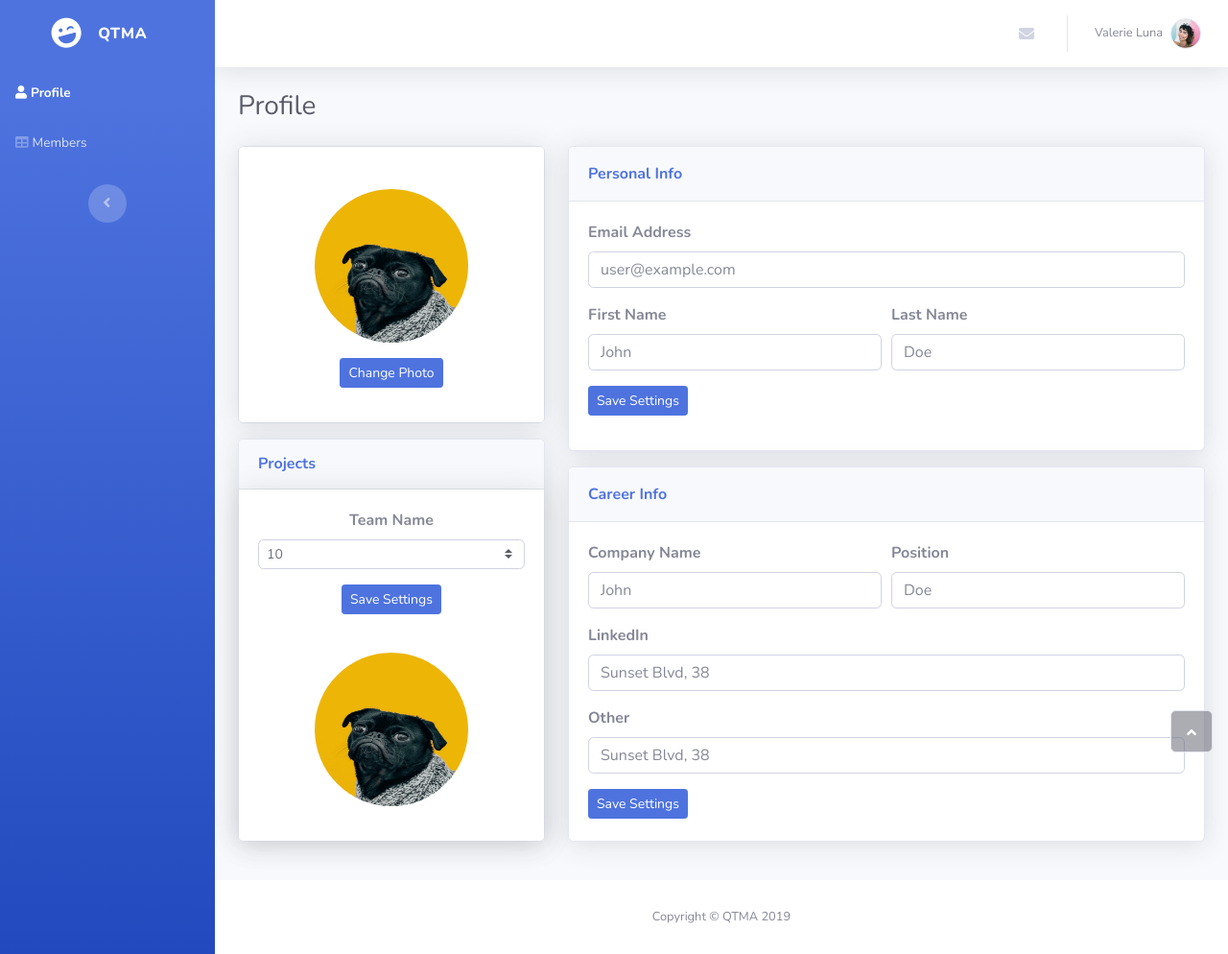
After one commit to Ekimerton/QTMA, a Flask app: template webapp/templates/profile.html in a window 1280 px wide. The commit adds this page. Shown: the whole page at 96% size. Run offline with Flask 2, Linux system fonts and the light colour scheme; the template is opened without the code that fills it, so the values that code supplies are empty; some libraries are stand-ins or nearby versions.

Commit message:
Got login management working, starting on profiles

```diff
--- /dev/null
+++ b/db_create.py
@@ -0,0 +1,4 @@
+from webapp import db
+from webapp.models import User, Team
+
+db.create_all()
--- a/webapp/models.py
+++ b/webapp/models.py
@@ -25,4 +25,5 @@ class User(db.Model, UserMixin):
 
 class Team(db.Model):
     id = db.Column(db.Integer, primary_key = True)
+    name = db.Column(db.String(20), nullable=False)
     image_file = db.Column(db.String(20), nullable=False, default='default.jpg')
--- a/webapp/templates/login.html
+++ b/webapp/templates/login.html
@@ -49,8 +49,8 @@
 														{{ form.submit(class="btn btn-primary btn-block text-white btn-user") }}
 														<hr>
 																</form>
-																<div class="text-center"><a class="small" href="login.html">Forgot your password? Reset it here!</a></div>
-																<div class="text-center"><a class="small" href="login.html">Dont have an account? Register here!</a></div>
+																<div class="text-center"><a class="small" href="{{url_for('main.register')}}">Forgot your password? Reset it here!</a></div>
+																<div class="text-center"><a class="small" href="{{url_for('main.register')}}">Dont have an account? Register here!</a></div>
 												</div>
 										</div>
 								</div>
--- /dev/null
+++ b/webapp/templates/profile.html
@@ -0,0 +1,223 @@
+<!DOCTYPE html>
+<html>
+
+<head>
+    <meta charset="utf-8">
+    <meta name="viewport" content="width=device-width, initial-scale=1.0, shrink-to-fit=no">
+    <title>Profile - Brand</title>
+    <link rel="stylesheet" href="assets/bootstrap/css/bootstrap.min.css">
+    <link rel="stylesheet" href="https://fonts.googleapis.com/css?family=Nunito:200,200i,300,300i,400,400i,600,600i,700,700i,800,800i,900,900i">
+    <link rel="stylesheet" href="https://use.fontawesome.com/releases/v5.7.1/css/all.css">
+</head>
+
+<body id="page-top">
+    <div id="wrapper">
+        <nav class="navbar navbar-dark align-items-start sidebar sidebar-dark accordion bg-gradient-primary p-0">
+            <div class="container-fluid d-flex flex-column p-0">
+                <a class="navbar-brand d-flex justify-content-center align-items-center sidebar-brand m-0" href="#">
+                    <div class="sidebar-brand-icon rotate-n-15"><i class="fas fa-laugh-wink"></i></div>
+                    <div class="sidebar-brand-text mx-3"><span>QTMA</span></div>
+                </a>
+                <hr class="sidebar-divider my-0">
+                <ul class="nav navbar-nav text-light" id="accordionSidebar">
+                    <li class="nav-item" role="presentation"></li>
+                    <li class="nav-item" role="presentation"><a class="nav-link active" href="profile.html"><i class="fas fa-user"></i><span>Profile</span></a></li>
+                    <li class="nav-item" role="presentation"><a class="nav-link" href="table.html"><i class="fas fa-table"></i><span>Members</span></a></li>
+                </ul>
+                <div class="text-center d-none d-md-inline"><button class="btn rounded-circle border-0" id="sidebarToggle" type="button"></button></div>
+            </div>
+        </nav>
+        <div class="d-flex flex-column" id="content-wrapper">
+            <div id="content">
+                <nav class="navbar navbar-light navbar-expand bg-white shadow mb-4 topbar static-top">
+                    <div class="container-fluid"><button class="btn btn-link d-md-none rounded-circle mr-3" id="sidebarToggleTop" type="button"><i class="fas fa-bars"></i></button>
+                        <form class="form-inline d-none d-sm-inline-block mr-auto ml-md-3 my-2 my-md-0 mw-100 navbar-search">
+                            <div class="input-group">
+                                <div class="input-group-append"></div>
+                            </div>
+                        </form>
+                        <ul class="nav navbar-nav flex-nowrap ml-auto">
+                            <li class="nav-item dropdown d-sm-none no-arrow"><a class="dropdown-toggle nav-link" data-toggle="dropdown" aria-expanded="false" href="#"><i class="fas fa-search"></i></a>
+                                <div class="dropdown-menu dropdown-menu-right p-3 animated--grow-in" role="menu" aria-labelledby="searchDropdown">
+                                    <form class="form-inline mr-auto navbar-search w-100">
+                                        <div class="input-group"><input class="bg-light form-control border-0 small" type="text" placeholder="Search for ...">
+                                            <div class="input-group-append"><button class="btn btn-primary py-0" type="button"><i class="fas fa-search"></i></button></div>
+                                        </div>
+                                    </form>
+                                </div>
+                            </li>
+                            <li class="nav-item dropdown no-arrow mx-1" role="presentation"></li>
+                            <li class="nav-item dropdown no-arrow mx-1" role="presentation">
+                                <div class="nav-item dropdown no-arrow"><a class="dropdown-toggle nav-link" data-toggle="dropdown" aria-expanded="false" href="#"><i class="fas fa-envelope fa-fw"></i></a>
+                                    <div class="dropdown-menu dropdown-menu-right dropdown-list dropdown-menu-right animated--grow-in"
+                                        role="menu">
+                                        <h6 class="dropdown-header">alerts center</h6>
+                                        <a class="d-flex align-items-center dropdown-item" href="#">
+                                            <div class="dropdown-list-image mr-3"><img class="rounded-circle" src="assets/img/avatars/avatar4.jpeg">
+                                                <div class="bg-success status-indicator"></div>
+                                            </div>
+                                            <div class="font-weight-bold">
+                                                <div class="text-truncate"><span>Hi there! I am wondering if you can help me with a problem I've been having.</span></div>
+                                                <p class="small text-gray-500 mb-0">Emily Fowler - 58m</p>
+                                            </div>
+                                        </a>
+                                        <a class="d-flex align-items-center dropdown-item" href="#">
+                                            <div class="dropdown-list-image mr-3"><img class="rounded-circle" src="assets/img/avatars/avatar2.jpeg">
+                                                <div class="status-indicator"></div>
+                                            </div>
+                                            <div class="font-weight-bold">
+                                                <div class="text-truncate"><span>I have the photos that you ordered last month!</span></div>
+                                                <p class="small text-gray-500 mb-0">Jae Chun - 1d</p>
+                                            </div>
+                                        </a>
+                                        <a class="d-flex align-items-center dropdown-item" href="#">
+                                            <div class="dropdown-list-image mr-3"><img class="rounded-circle" src="assets/img/avatars/avatar3.jpeg">
+                                                <div class="bg-warning status-indicator"></div>
+                                            </div>
+                                            <div class="font-weight-bold">
+                                                <div class="text-truncate"><span>Last month's report looks great, I am very happy with the progress so far, keep up the good work!</span></div>
+                                                <p class="small text-gray-500 mb-0">Morgan Alvarez - 2d</p>
+                                            </div>
+                                        </a>
+                                        <a class="d-flex align-items-center dropdown-item" href="#">
+                                            <div class="dropdown-list-image mr-3"><img class="rounded-circle" src="assets/img/avatars/avatar5.jpeg">
+                                                <div class="bg-success status-indicator"></div>
+                                            </div>
+                                            <div class="font-weight-bold">
+                                                <div class="text-truncate"><span>Am I a good boy? The reason I ask is because someone told me that people say this to all dogs, even if they aren't good...</span></div>
+                                                <p class="small text-gray-500 mb-0">Chicken the Dog · 2w</p>
+                                            </div>
+                                        </a>
+                                    </div>
+                                </div>
+                                <div class="shadow dropdown-list dropdown-menu dropdown-menu-right" aria-labelledby="alertsDropdown"></div>
+                            </li>
+                            <div class="d-none d-sm-block topbar-divider"></div>
+                            <li class="nav-item dropdown no-arrow" role="presentation">
+                                <div class="nav-item dropdown no-arrow"><a class="dropdown-toggle nav-link" data-toggle="dropdown" aria-expanded="false" href="#"><span class="d-none d-lg-inline mr-2 text-gray-600 small">Valerie Luna</span><img class="border rounded-circle img-profile" src="assets/img/avatars/avatar1.jpeg"></a>
+                                    <div
+                                        class="dropdown-menu shadow dropdown-menu-right animated--grow-in" role="menu"><a class="dropdown-item" role="presentation" href="#"><i class="fas fa-user fa-sm fa-fw mr-2 text-gray-400"></i>&nbsp;Profile</a><a class="dropdown-item" role="presentation" href="#"><i class="fas fa-cogs fa-sm fa-fw mr-2 text-gray-400"></i>&nbsp;Settings</a>
+                                        <a
+                                            class="dropdown-item" role="presentation" href="#"><i class="fas fa-list fa-sm fa-fw mr-2 text-gray-400"></i>&nbsp;Activity log</a>
+                                            <div class="dropdown-divider"></div><a class="dropdown-item" role="presentation" href="#"><i class="fas fa-sign-out-alt fa-sm fa-fw mr-2 text-gray-400"></i>&nbsp;Logout</a></div>
+                    </div>
+                    </li>
+                    </ul>
+            </div>
+            </nav>
+            <div class="container-fluid">
+                <h3 class="text-dark mb-4">Profile</h3>
+                <div class="row mb-3">
+                    <div class="col-lg-4">
+                        <div class="card mb-3">
+                            <div class="card-body text-center shadow"><img class="rounded-circle mb-3 mt-4" src="assets/img/dogs/image2.jpeg" width="160" height="160">
+                                <div class="mb-3"><button class="btn btn-primary btn-sm" type="button">Change Photo</button></div>
+                            </div>
+                        </div>
+                        <div class="card shadow mb-4">
+                            <div class="card-header py-3">
+                                <h6 class="text-primary font-weight-bold m-0">Projects</h6>
+                            </div>
+                            <div class="card-body text-center shadow">
+                                <form>
+                                    <div class="form-group"><label for="address"><strong>Team Name</strong></label><select class="form-control form-control form-control-sm custom-select custom-select-sm"><option value="10" selected="">10</option><option value="25">25</option><option value="50">50</option><option value="100">100</option></select></div>
+                                    <div
+                                        class="form-group"><button class="btn btn-primary btn-sm" type="submit">Save&nbsp;Settings</button></div>
+                            </form><img class="rounded-circle mb-3 mt-4" src="assets/img/dogs/image2.jpeg" width="160" height="160"></div>
+                    </div>
+                </div>
+                <div class="col-lg-8">
+                    <div class="row mb-3 d-none">
+                        <div class="col">
+                            <div class="card text-white bg-primary shadow">
+                                <div class="card-body">
+                                    <div class="row mb-2">
+                                        <div class="col">
+                                            <p class="m-0">Peformance</p>
+                                            <p class="m-0"><strong>65.2%</strong></p>
+                                        </div>
+                                        <div class="col-auto"><i class="fas fa-rocket fa-2x"></i></div>
+                                    </div>
+                                    <p class="text-white-50 small m-0"><i class="fas fa-arrow-up"></i>&nbsp;5% since last month</p>
+                                </div>
+                            </div>
+                        </div>
+                        <div class="col">
+                            <div class="card text-white bg-success shadow">
+                                <div class="card-body">
+                                    <div class="row mb-2">
+                                        <div class="col">
+                                            <p class="m-0">Peformance</p>
+                                            <p class="m-0"><strong>65.2%</strong></p>
+                                        </div>
+                                        <div class="col-auto"><i class="fas fa-rocket fa-2x"></i></div>
+                                    </div>
+                                    <p class="text-white-50 small m-0"><i class="fas fa-arrow-up"></i>&nbsp;5% since last month</p>
+                                </div>
+                            </div>
+                        </div>
+                    </div>
+                    <div class="row">
+                        <div class="col offset-lg-0">
+                            <div class="card shadow mb-3">
+                                <div class="card-header py-3">
+                                    <p class="text-primary m-0 font-weight-bold">Personal Info</p>
+                                </div>
+                                <div class="card-body">
+                                    <form>
+                                        <div class="form-row">
+                                            <div class="col">
+                                                <div class="form-group"><label for="email"><strong>Email Address</strong></label><input class="form-control" type="email" placeholder="user@example.com" name="email"></div>
+                                            </div>
+                                        </div>
+                                        <div class="form-row">
+                                            <div class="col">
+                                                <div class="form-group"><label for="first_name"><strong>First Name</strong></label><input class="form-control" type="text" placeholder="John" name="first_name"></div>
+                                            </div>
+                                            <div class="col">
+                                                <div class="form-group"><label for="last_name"><strong>Last Name</strong></label><input class="form-control" type="text" placeholder="Doe" name="last_name"></div>
+                                            </div>
+                                        </div>
+                                        <div class="form-group"><button class="btn btn-primary btn-sm" type="submit">Save Settings</button></div>
+                                    </form>
+                                </div>
+                            </div>
+                            <div class="card shadow">
+                                <div class="card-header py-3">
+                                    <p class="text-primary m-0 font-weight-bold">Career Info</p>
+                                </div>
+                                <div class="card-body" style="height: 332px;">
+                                    <form>
+                                        <div class="form-row">
+                                            <div class="col">
+                                                <div class="form-group"><label for="first_name"><strong>Company Name</strong><br></label><input class="form-control" type="text" placeholder="John" name="first_name"></div>
+                                            </div>
+                                            <div class="col">
+                                                <div class="form-group"><label for="last_name"><strong>Position</strong><br></label><input class="form-control" type="text" placeholder="Doe" name="last_name"></div>
+                                            </div>
+                                        </div>
+                                        <div class="form-group"><label for="address"><strong>LinkedIn</strong><br></label><input class="form-control" type="text" placeholder="Sunset Blvd, 38" name="address"></div>
+                                        <div class="form-group"><label for="address"><strong>Other</strong><br></label><input class="form-control" type="text" placeholder="Sunset Blvd, 38" name="address"></div>
+                                        <div class="form-group"><button class="btn btn-primary btn-sm" type="submit">Save&nbsp;Settings</button></div>
+                                    </form>
+                                </div>
+                            </div>
+                        </div>
+                    </div>
+                </div>
+            </div>
+        </div>
+    </div>
+    <footer class="bg-white sticky-footer">
+        <div class="container my-auto">
+            <div class="text-center my-auto copyright"><span>Copyright © QTMA 2019</span></div>
+        </div>
+    </footer>
+    </div><a class="border rounded d-inline scroll-to-top" href="#page-top"><i class="fas fa-angle-up"></i></a></div>
+    <script src="https://cdnjs.cloudflare.com/ajax/libs/jquery/3.4.1/jquery.min.js"></script>
+    <script src="https://cdnjs.cloudflare.com/ajax/libs/twitter-bootstrap/4.3.1/js/bootstrap.bundle.min.js"></script>
+    <script src="https://cdnjs.cloudflare.com/ajax/libs/jquery-easing/1.4.1/jquery.easing.js"></script>
+    <script src="assets/js/script.min.js"></script>
+</body>
+
+</html>
--- a/webapp/templates/register.html
+++ b/webapp/templates/register.html
@@ -88,14 +88,13 @@
 																		</div>
 																		{{ form.submit(class="btn btn-primary btn-block text-white btn-user") }}
 																		<hr>
+																</form>
+																<div class="text-center"><a class="small" href="{{url_for('main.login')}}">Already have an account? Login!</a></div>
 														</div>
-																</form>
-																<div class="text-center"><a class="small" href="login.html">Already have an account? Login!</a></div>
 												</div>
 										</div>
 								</div>
 						</div>
-				</div>
 				</div>
 				<script src="https://cdnjs.cloudflare.com/ajax/libs/jquery/3.4.1/jquery.min.js"></script>
 				<script src="https://cdnjs.cloudflare.com/ajax/libs/twitter-bootstrap/4.3.1/js/bootstrap.bundle.min.js"></script>
```
Also changed, not shown: webapp/main/forms.py (+31 -10 lines), webapp/main/routes.py (+19 -9 lines), webapp/test.db (added), 4 other files.
